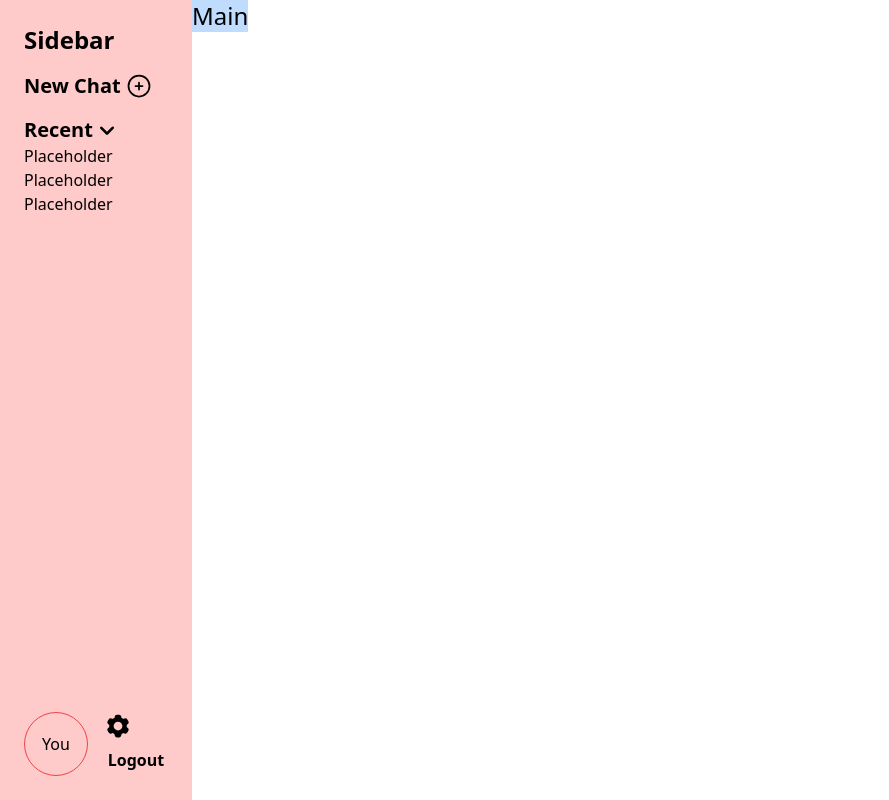
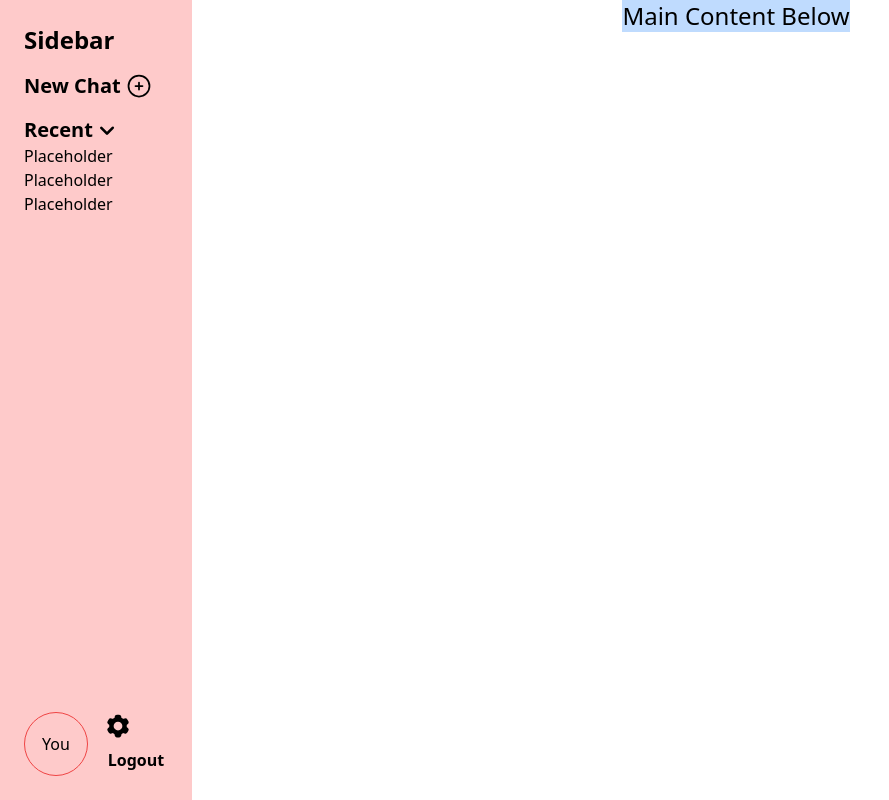
Before and after one commit to ken-ux/messaging-app, a React (Vite) app: page / in a window 1280 px wide. Shown: the whole page, without its empty margins (0-889 px from the left). Built offline with nearby package versions, Linux system fonts and the light colour scheme.

Commit message:
Create wrapper for main content

```diff
--- a/src/App.tsx
+++ b/src/App.tsx
@@ -1,11 +1,16 @@
+import { Outlet } from "react-router-dom";
+import ContentWrapper from "./components/ContentWrapper";
 import Nav from "./components/Nav";
 
 function App() {
   return (
     <div className="flex">
       <Nav />
-      <main>
-        <p className="bg-blue-200 text-2xl">Main</p>
+      <main className="mx-auto">
+        <ContentWrapper>
+          <p className="bg-blue-200 text-2xl">Main Content Below</p>
+          <Outlet />
+        </ContentWrapper>
       </main>
     </div>
   );
--- /dev/null
+++ b/src/components/ContentWrapper.tsx
@@ -0,0 +1,5 @@
+function ContentWrapper({ children }: { children: React.ReactNode }) {
+  return <div>{children}</div>;
+}
+
+export default ContentWrapper;
```
